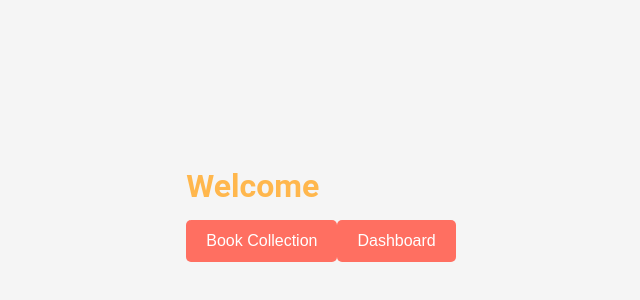
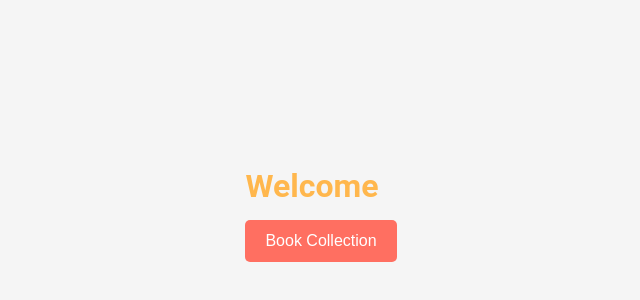
Before and after one commit to m4hum/project4, a React (Vite) app in the folder frontend/: page / in a window 1280 px wide. Shown: the part 186-486 px from the top of the page, without its empty margins (319-959 px from the left). Built offline with nearby package versions, Linux system fonts and the light colour scheme.

Commit message:
getting rid of dashboard

```diff
--- a/frontend/src/App1.jsx
+++ b/frontend/src/App1.jsx
@@ -1,8 +1,5 @@
 import { useState, useEffect } from "react";
-import BookList from "./BookList";
-import BookForm from "./BookForm";
 import BookCollection from "./BookCollection";
-import Dashboard from "./Dashboard";
 import './Style.css';
 
 function App() {
@@ -17,19 +14,11 @@ function App() {
             <BookCollection />
           </>
         );
-      case "dashboard":
-        return (
-          <>
-            <button className="back-button" onClick={() => setPage("main")}>Back</button>
-            <Dashboard />
-          </>
-        );
       default:
         return (
           <div className="main-page">
             <h1>Welcome</h1>
             <button onClick={() => setPage("bookCollection")}>Book Collection</button>
-            <button onClick={() => setPage("dashboard")}>Dashboard</button>
           </div>
         );
     }
--- a/frontend/src/Dashboard.jsx
+++ /dev/null
@@ -1,12 +0,0 @@
-import React from "react";
-import './Style.css';
-
-function Dashboard() {
-  return (
-    <div className="dashboard">
-      <h1>Dashboard</h1>
-    </div>
-  );
-}
-
-export default Dashboard;
```
